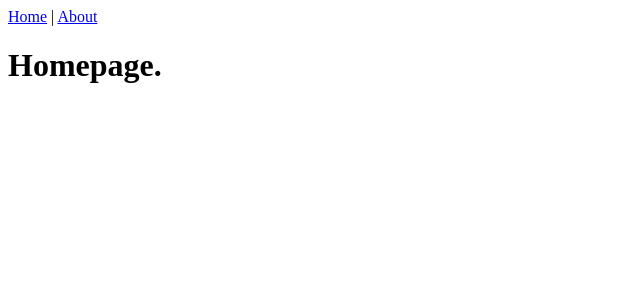
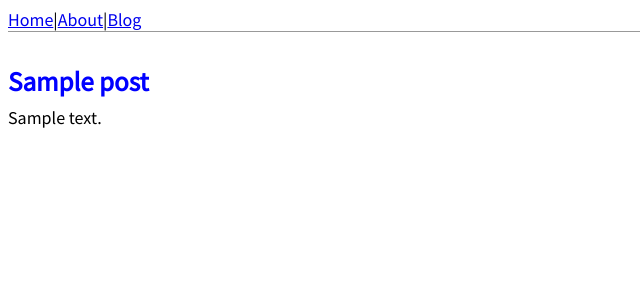
Before and after one commit to varskann/WebSite, a Django app: page /blog/ in a window 1280 px wide. Shown: the top 300 px of the page, without its empty margins (0-640 px from the left). Run offline with Django 3.2, Linux system fonts and the light colour scheme; tables that the repository leaves empty hold one stand-in row (values such as "Sample post").

Commit message:
Blog Added

```diff
--- a/HomePage/admin.py
+++ b/HomePage/admin.py
@@ -4,3 +4,6 @@ from __future__ import unicode_literals
 from django.contrib import admin
 
 # Register your models here.
+from .models import Post
+
+admin.site.register(Post)
--- a/HomePage/models.py
+++ b/HomePage/models.py
@@ -3,4 +3,14 @@ from __future__ import unicode_literals
 
 from django.db import models
 
-# Create your models here.
+
+class Post(models.Model):
+    title = models.CharField(max_length=200)
+    author = models.ForeignKey(
+        'auth.User',
+        on_delete=models.CASCADE,
+    )
+    body = models.TextField()
+
+    def __str__(self):
+        return self.title
--- a/HomePage/urls.py
+++ b/HomePage/urls.py
@@ -4,6 +4,9 @@ from django.conf.urls import url
 from . import views
 
 urlpatterns = [
-    url('about/', views.AboutPageView.as_view(), name='about'),
-    url('', views.HomePageView.as_view(), name='home'),
+    url(r'^blog/(?P<pk>\d+)/$', views.BlogDetailView.as_view(), name='blog_detail'),
+    url(r'^blog/$', views.BlogListView.as_view(), name='blog'),
+    url(r'^about/$', views.AboutPageView.as_view(), name='about'),
+    url(r'^$', views.HomePageView.as_view(), name='home'),
+
 ]
--- a/HomePage/views.py
+++ b/HomePage/views.py
@@ -2,8 +2,10 @@
 from __future__ import unicode_literals
 
 # pages/views.py
-from django.views.generic import TemplateView
+from django.views.generic import TemplateView, ListView, DetailView
+from . models import Post
 
+from django.shortcuts import render, get_object_or_404
 
 class HomePageView(TemplateView):
     template_name = 'home.html'
@@ -11,3 +13,35 @@ class HomePageView(TemplateView):
 
 class AboutPageView(TemplateView):
     template_name = 'about.html'
+
+
+class BlogListView(ListView):
+    model = Post
+    template_name = 'blog.html'
+    context_object_name = 'blogs'
+
+class BlogDetailView(DetailView):
+    model = Post
+    template_name = 'blog_detail.html'
+    context_object_name = 'blog'
+
+
+# def post_detail(request, id):
+#     template = 'blog_detail.html'
+#     print "Here"
+#     blog = get_object_or_404(Post, id=id)
+#     context = {
+#         'blog': blog,
+#     }
+#     print blog
+#     return render(request, template, context)
+#
+#
+# def post_list(request):
+#     template = 'blog.html'
+#     objects_list = Post.objects.all()
+#     print "Here WTF"
+#     context = {
+#         'blogs': objects_list,
+#     }
+#     return render(request, template, context)
--- a/WebSite/settings.py
+++ b/WebSite/settings.py
@@ -119,3 +119,4 @@ USE_TZ = True
 # https://docs.djangoproject.com/en/1.11/howto/static-files/
 
 STATIC_URL = '/static/'
+STATICFILES_DIRS = [os.path.join(BASE_DIR, 'static')]
--- /dev/null
+++ b/static/css/base.css
@@ -0,0 +1,47 @@
+/* static/css/base.css */
+body {
+  font-family: 'Source Sans Pro', sans-serif;
+  font-size: 18px;
+}
+
+header {
+  border-bottom: 1px solid #999;
+  margin-bottom: 2rem;
+  display: flex;
+}
+
+header h1 a {
+  color: red;
+  text-decoration: none;
+}
+
+.nav-left {
+  margin-right: auto;
+}
+
+.nav-right {
+  display: flex;
+  padding-top: 2rem;
+}
+
+.post-entry {
+  margin-bottom: 2rem;
+}
+
+.post-entry h2 {
+  margin: .5rem 0;
+}
+
+.post-entry h2 a, .post-entry h2 a:visited {
+  color: blue;
+  text-decoration: none;
+}
+
+.post-entry p {
+  margin: 0;
+  font-weight: 400;
+}
+
+.post-entry h2 a:hover {
+  color: red;
+}
--- a/templates/base.html
+++ b/templates/base.html
@@ -1,8 +1,18 @@
 <!DOCTYPE html>
 <!-- templates/base.html -->
-<header>
-  <a href="{% url 'home' %}">Home</a> | <a href="{% url 'about' %}">About</a>
-</header>
+{% load static %}
+<html>
+  <head>
+    <title>Django blog</title>
+    <link href="https://fonts.googleapis.com/css?family=Source+Sans+Pro:400" rel="stylesheet">
+    <link rel="stylesheet" href="{% static 'css/base.css' %}">
+  </head>
+  <body>
+    <header>
+      <a href="{% url 'home' %}">Home</a> | <a href="{% url 'about' %}">About</a> | <a href="{% url 'blog' %}">Blog</a>
+    </header>
+    {% block content %}
+    {% endblock %}
+  </body>
 
-{% block content %}
-{% endblock %}
+</html>
--- /dev/null
+++ b/templates/blog.html
@@ -0,0 +1,11 @@
+<!-- templates/blog.html -->
+{% extends 'base.html' %}
+
+{% block content %}
+  {% for post in blogs %}
+    <div class="post-entry">
+      <h2><a href="{% url 'blog_detail' post.pk %}">{{ post.title }}</a></h2>
+      <p>{{ post.body }}</p>
+    </div>
+  {% endfor %}
+{% endblock content %}
```
Also changed, not shown: HomePage/tests.py (+46 -3 lines), templates/blog_detail.html (added, +10 -0 lines).
